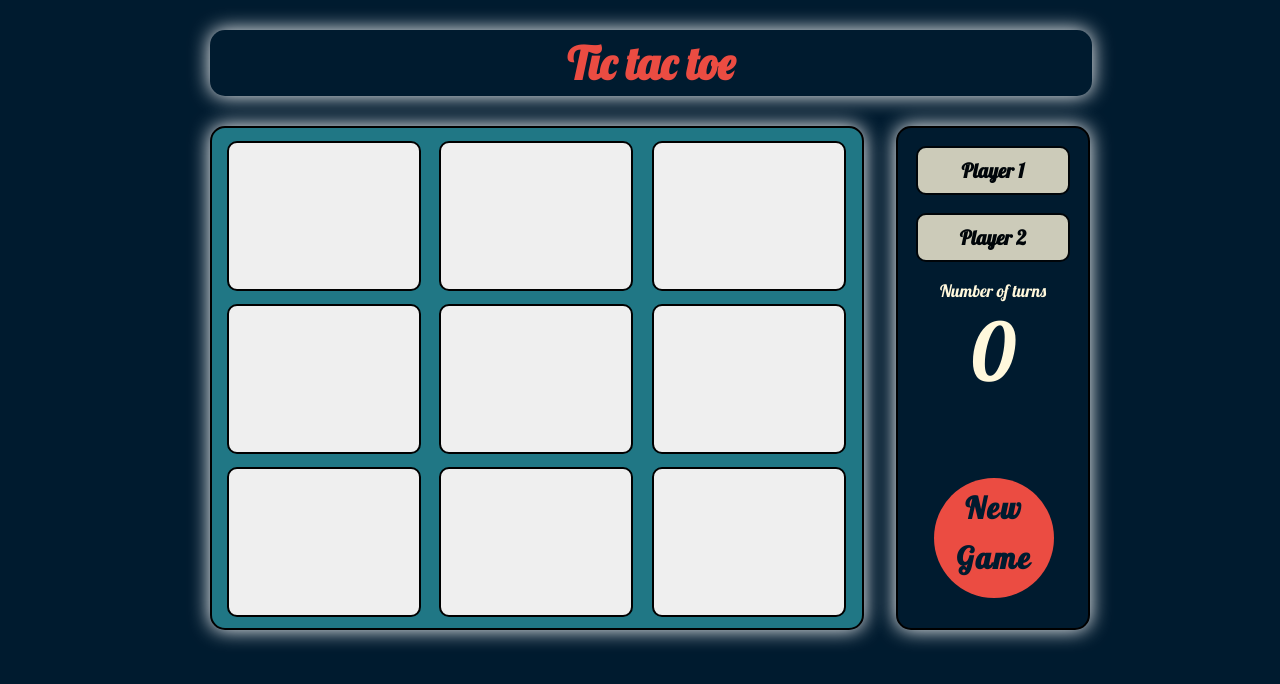
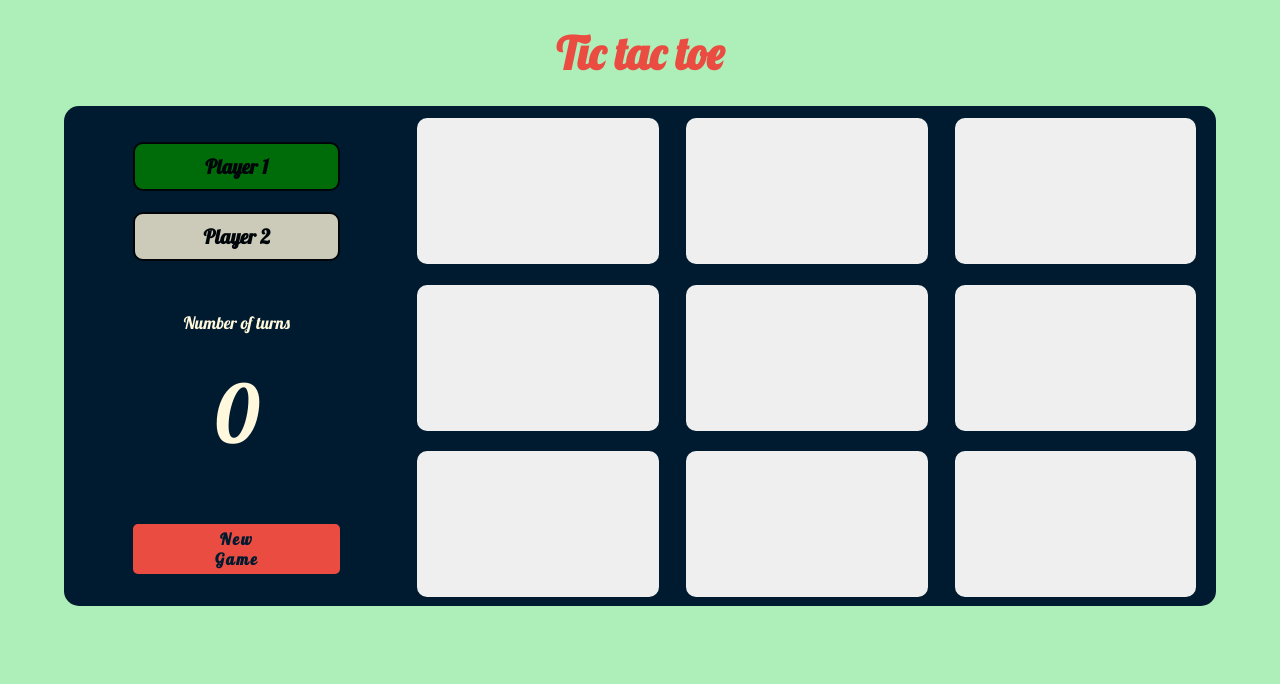
Before and after one commit to Ruslan-rus88/TicTacToe, a plain HTML site: page index.html in a window 1280 px wide. Drawn offline with Linux system fonts and the light colour scheme.

Commit message:
updated v1.0

```diff
--- a/css/style.css
+++ b/css/style.css
@@ -1,71 +1,82 @@
-body {
-    background-color: #001B2F;
-    font-family: 'Lobster', cursive;
+* {
+  margin: 0;
+  padding: 0;
+  box-sizing: border-box;
 }
 
-h1{
+body {
+  background-color: #aeeeb9;
+  font-family: "Lobster", cursive;
+}
+
+h1 {
   text-align: center;
-    color:  #EB4C42;
+  color: #eb4c42;
   padding: 5px;
-    box-shadow: 0 0 20px #ffffff;
-    border-radius: 15px;
-    width: 872px;
-    margin-left: calc((100% - 860px)/2);
+  margin: 20px auto;
   font-size: 45px;
 }
 
 #main {
-    position: relative;
-    width: 880px;
-    margin-left: calc((100% - 860px)/2);
+  width: 90vw;
+  margin: 20px auto;
+  display: flex;
+  flex-direction: row;
 }
 
 #menu {
-    background-color: #001B2F;
-    position: relative;
-    float: right;
-    width: 190px;
+  background-color: #001b2f;
+  width: 30%;
   height: 500px;
-    border: 2px solid black;
-    box-shadow: 0 0 20px #ffffff;
-    border-radius: 15px;
+  /* border: 2px solid black; */
+  border-radius: 15px 0 0 15px;
+  display: flex;
+  flex-direction: column;
+  justify-content: space-around;
+  align-items: center;
 }
 
 #game {
-    background-color: #207785;
-    position: relative;
+  background-color: #001b2f;
   float: left;
-    width: 650px;
+  width: 70%;
   height: 500px;
-    border: 2px solid black;
-    box-shadow: 0 0 20px #ffffff;
-    border-radius: 15px;
+  /* border: 2px solid black; */
+  border-radius: 0 15px 15px 0;
+  display: flex;
+  flex-direction: row;
+  flex-wrap: wrap;
+  justify-content: space-around;
 }
 
 .cell {
-    background-color: #EFEFEF;
-    width: 190px;
+  background-color: #efefef;
+  width: 30%;
   height: 146px;
-    margin: 13px 0px 0px 15px;
+  margin: 1.5% 1.5% 0 0;
+  /* margin: 13px 0px 0px 15px; */
   display: inline-block;
-    border: 2px solid black;
+  /* border: 2px solid black; */
   border-radius: 10px;
   font-size: 130px;
   text-align: center;
   vertical-align: middle;
-    color: #EB4C42;
+  color: #eb4c42;
   cursor: pointer;
 }
 
 .cell:hover {
-    box-shadow: 0px 0px 20px #318CE7;
+  box-shadow: 0px 0px 20px #318ce7;
   opacity: 0.9;
-    background-image: linear-gradient(to right, #EBB8B5,#EB948E);
+  background-image: linear-gradient(to right, #ebb8b5, #eb948e);
+}
+
+.players {
+  min-width: 60%;
 }
 
 .player {
-    width: 130px;
-    margin: 18px;
+  margin: 10% 0;
   padding: 10px;
   font-size: 20px;
   font-weight: bold;
@@ -87,7 +98,7 @@ h1{
 }
 
 #Result {
-    color:green;
+  color: green;
   font-size: 30px;
   font-weight: bold;
   padding: 0 10px;
@@ -98,28 +109,41 @@ h1{
 }
 
 #newGame {
-    width: 110px;
-    height: 110px;
   text-align: center;
-    line-height: 50px;
-    margin-left: 36px;
-    font-size: 30px;
+  /* line-height: 50px; */
+  min-width: 60%;
+  margin-bottom: 5%;
+  font-size: 1rem;
   font-weight: bold;
-    position: absolute;
-    top: 350px;
   cursor: pointer;
   border: 5px solid transparent;
-    border-radius: 50%;
-    font-family: 'Lobster', cursive;
-    background-color: #EB4C42;
-    color: #001B2F;
+  border-radius: 5px;
+  font-family: "Lobster", cursive;
+  background-color: #eb4c42;
+  color: #001b2f;
   letter-spacing: 2px;
 }
 
 #newGame:hover {
-    background-color: #D0D8FF;
+  background-color: #d0d8ff;
   color: red;
   box-shadow: 0px 0px 20px 10px red;
   opacity: 0.9;
   transition: 0.5s;
 }
+
+/* @media screen and (max-width: 900px) {
+  h1,
+  #main {
+    transform: scale(0.6);
+  }
+}
+
+@media screen and (max-width: 480px) {
+  h1,
+  #main {
+    position: absolute;
+    left: 0px;
+    transform: scale(0.4);
+  }
+} */
--- a/index.html
+++ b/index.html
@@ -15,16 +15,18 @@
     <h1>Tic tac toe</h1>
     <div id="main">
         <div id="menu">
-            <div class="player" id="player1">Player 1</div>
-            <div class="player" id="player2">Player 2</div>
+            <div class="players">
+                <div class="player" id="player1">Player 1</div>
+                <div class="player" id="player2">Player 2</div>
+            </div>
             <div class="num" id="num-of-turns">Number of turns</div>
             <div class="num" id="counter">0</div>
             <div class="res" id="Result"></div>
             <div id="newGame" onclick="newGame()" >New<br>Game</div>
         </div>
         <div id="game">
+            <div class="cell" id="c2"></div>
             <div class="cell" id="c1"></div>
-            <div class="cell" id="c2"></div>
             <div class="cell" id="c3"></div>
             <div class="cell" id="c4"></div>
             <div class="cell" id="c5"></div>
--- a/js/script.js
+++ b/js/script.js
@@ -1,89 +1,76 @@
-var cells = document.getElementsByClassName('cell')
-let res = document.getElementById('Result')
-let menu = document.getElementById('menu')
-let game = document.getElementById('game')
-let counter = document.getElementById('counter')
-let player1 = document.getElementById('player1')
-let player2 = document.getElementById('player2')
+var cells = document.querySelectorAll('.cell');
+let res = document.getElementById('Result');
+let menu = document.getElementById('menu');
+let game = document.getElementById('game');
+let counter = document.getElementById('counter');
+let player1 = document.getElementById('player1');
+let player2 = document.getElementById('player2');
+let step = 1;
+let player ='';
 
-function endStyle(player, a, b, c){
-    menu.setAttribute('style','background-color: #F07427;')
-    res.innerHTML = player + '<br>has won!'
-    player1.setAttribute('style','background-color: none') // ends with player 1 not Active
-    player2.setAttribute('style','background-color: none') // ends with player 2 not Active
-    a.setAttribute('style','color: green')
-    b.setAttribute('style','color: green')
-    c.setAttribute('style','color: green')
+function startStyle() {
+    menu.setAttribute('style','background-color: #001B2F;');
+    res.innerHTML = ''; // clear result space
+    player1.setAttribute('style','background-color: green'); // starts with player 1 Active
+    player2.setAttribute('style','background-color: none'); // starts with player 2 not Active
+    for (i=0; i<cells.length; i++){
+         cells[i].setAttribute('style','color: #EB4C42')
+    };
+}
+
+function endStyle(player, a, b, c) {
+    menu.setAttribute('style','background-color: #F07427;');
+    res.innerHTML = player + '<br>has won!';
+    player1.setAttribute('style','background-color: none'); // ends with player 1 not Active
+    player2.setAttribute('style','background-color: none'); // ends with player 2 not Active
+    a.setAttribute('style','color: green');
+    b.setAttribute('style','color: green');
+    c.setAttribute('style','color: green');
 
     // stop the clicking process if game has ended
-    for (w=0; w<cells.length; w++){
-        cells[w].removeAttribute('onclick')
-    }
-}
-
-function startStyle(){
-    menu.setAttribute('style','background-color: #001B2F;')
-    res.innerHTML = '' // clear result space
-    player1.setAttribute('style','background-color: green') // starts with player 1 Active
-    player2.setAttribute('style','background-color: none') // starts with player 2 not Active
-    for (i=0; i<cells.length; i++){ cells[i].setAttribute('style','color: #EB4C42')}
+    cells.forEach(element => { element.onclick = () => {}});
 }
 
 function draw() {
-    menu.setAttribute('style','background-color: #252526;')
-    res.innerHTML = 'DRAW!'
-    player1.setAttribute('style','background-color: none') // ends with player 1 not Active
-    player2.setAttribute('style','background-color: none') // ends with player 2 not Active
+    menu.setAttribute('style','background-color: #252526;');
+    res.innerHTML = 'DRAW!';
+    player1.setAttribute('style','background-color: none'); // ends with player 1 not Active
+    player2.setAttribute('style','background-color: none'); // ends with player 2 not Active
 
-    // stop the clicking process if game has ended
-    for (w=0; w<cells.length; w++){
-        cells[w].removeAttribute('onclick')
-    }
+    cells.forEach(element => { element.onclick = () => {} });
 }
 
-let step = 1
-let player =''
 function cellClicked(a){
-    counter.innerHTML = step
+    counter.innerHTML = step;
     if (step%2 != 0) {
         a.innerHTML = 'X';
         player = 'Player 1';
-        player1.setAttribute('style','background-color: none')
-        player2.setAttribute('style','background-color: green')
-        endGame(player)
+        player1.setAttribute('style','background-color: none');
+        player2.setAttribute('style','background-color: green');
     }
     else  {
         a.innerHTML = 'O';
         player = 'Player 2';
-        player2.setAttribute('style','background-color: none')
-        player1.setAttribute('style','background-color: green')
-        endGame(player)
+        player2.setAttribute('style','background-color: none');
+        player1.setAttribute('style','background-color: green');
     }
-    step ++
-    console.log(player)
-    a.removeAttribute('onclick')  //  to prevent press again
+    endGame(player);
+    step ++;
+    a.onclick = () => {}; // deactivate cell
 }
 
 function newGame(){
-    startStyle() // choose start style
-    for (i=0; i<9; i++) { cells[i].innerHTML = '' } // clear cells at the begining of game
-    step = 1
-    counter.innerHTML = 0
+    startStyle(); // choose start style
+    cells.forEach(element => {
+        element.innerHTML = '';
+        element.onclick = () => {cellClicked(element)};
+    });
 
-    cells[0].setAttribute('onclick','cellClicked(cells[0])')
-    cells[1].setAttribute('onclick','cellClicked(cells[1])')
-    cells[2].setAttribute('onclick','cellClicked(cells[2])')
-    cells[3].setAttribute('onclick','cellClicked(cells[3])')
-    cells[4].setAttribute('onclick','cellClicked(cells[4])')
-    cells[5].setAttribute('onclick','cellClicked(cells[5])')
-    cells[6].setAttribute('onclick','cellClicked(cells[6])')
-    cells[7].setAttribute('onclick','cellClicked(cells[7])')
-    cells[8].setAttribute('onclick','cellClicked(cells[8])')
-
+    step = 1;
+    counter.innerHTML = 0;
 }
 
 function endGame(player){
-
     let x0 = cells[0].innerHTML,
         x1 = cells[1].innerHTML,
         x2 = cells[2].innerHTML,
@@ -102,49 +89,7 @@ function endGame(player){
     else if (x2 == x5 && x5 == x8 && x5 !='') {endStyle(player, cells[2], cells[5], cells[8])}
     else if (x0 == x4 && x4 == x8 && x4 !='') {endStyle(player, cells[0], cells[4], cells[8])}
     else if (x2 == x4 && x4 == x6 && x4 !='') {endStyle(player, cells[2], cells[4], cells[6])}
-    else if (x0 !='' && x1 !='' && x2 !='' && x3 !='' && x4 !='' && x5 !='' && x6 !='' && x7 !='' && x8 !=''){draw()}
+    else if (x0 !='' && x1 !='' && x2 !='' && x3 !='' && x4 !='' && x5 !='' && x6 !='' && x7 !='' && x8 !=''){draw()};
 }
 
-/*
-function endGame(player){
-
-    let x0 = cells[0].innerHTML,
-        x1 = cells[1].innerHTML,
-        x2 = cells[2].innerHTML,
-        x3 = cells[3].innerHTML,
-        x4 = cells[4].innerHTML,
-        x5 = cells[5].innerHTML,
-        x6 = cells[6].innerHTML,
-        x7 = cells[7].innerHTML,
-        x8 = cells[8].innerHTML
-
-    if
-    (
-        x0 == x1 && x1 == x2 && x1 !='' ||
-        x3 == x4 && x4 == x5 && x4 !='' ||
-        x6 == x7 && x7 == x8 && x7 !='' ||
-        x0 == x3 && x3 == x6 && x3 !='' ||
-        x1 == x4 && x4 == x7 && x4 !='' ||
-        x2 == x5 && x5 == x8 && x5 !='' ||
-        x0 == x4 && x4 == x8 && x4 !='' ||
-        x2 == x4 && x4 == x6 && x4 !=''
-    )
-    {
-        endStyle(player)
-    }
-    else if (
-        x0 !='' &&
-        x1 !='' &&
-        x2 !='' &&
-        x3 !='' &&
-        x4 !='' &&
-        x5 !='' &&
-        x6 !='' &&
-        x7 !='' &&
-        x8 !=''
-        )
-        {
-            draw()
-        }
-}
-*/
+newGame()
```
Lines whose indentation alone changed are shown as unchanged.
